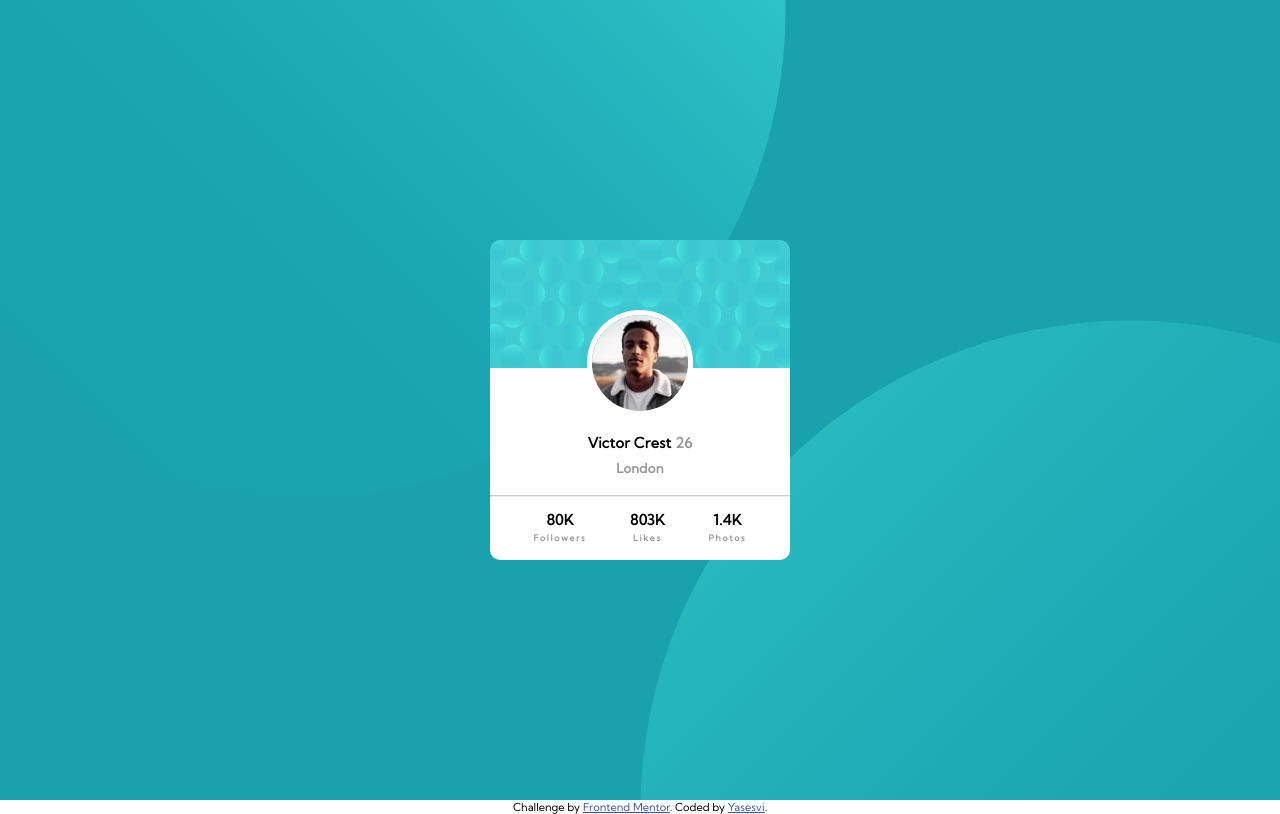
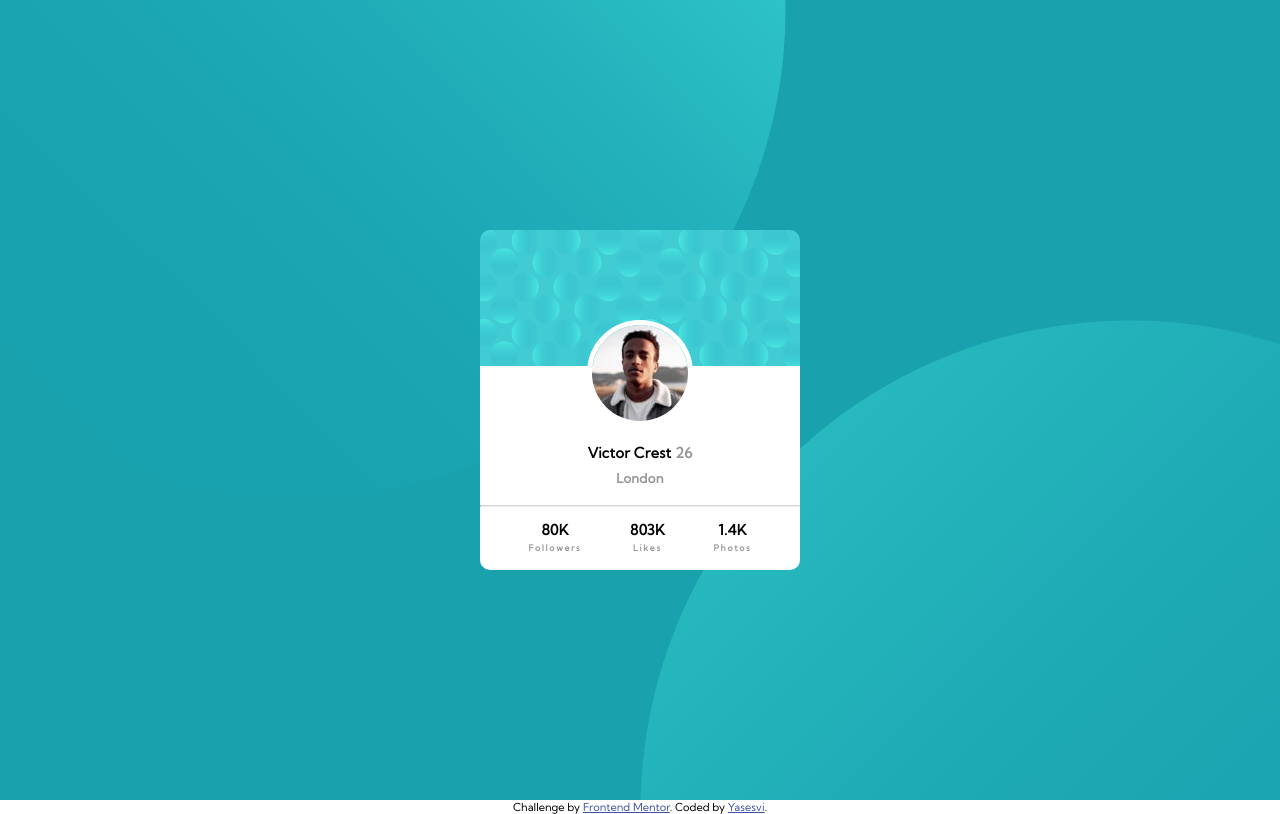
Before and after one commit to ykanche/profile-card, a plain HTML site: page index.html in a window 1280 px wide. Drawn offline with Linux system fonts and the light colour scheme.

Commit message:
Increased profile card size

```diff
--- a/index.html
+++ b/index.html
@@ -4,7 +4,8 @@
   <meta charset="UTF-8">
   <meta name="viewport" content="width=device-width, initial-scale=1.0"> <!-- displays site properly based on user's device -->
 
-  <link href='https://fonts.googleapis.com/css?family=Kumbh Sans' rel='stylesheet'>
+  <link rel="preconnect" href="https://fonts.gstatic.com">
+  <link href="https://fonts.googleapis.com/css2?family=Kumbh+Sans&display=swap" rel="stylesheet">
   <link rel="icon" type="image/png" sizes="32x32" href="./images/favicon-32x32.png">
 
   <title>Frontend Mentor | Profile card component</title>
@@ -37,8 +38,8 @@
       background: url(images/bg-pattern-card.svg), white;
       background-size: 100% 40%, 100% 60%;
       background-repeat: no-repeat, no-repeat;
-      width: 300px;
-      height: 320px;
+      width: 320px;
+      height: 340px;
       border-radius: 10px;
       display: flex;
       flex-direction: column;
@@ -77,7 +78,8 @@
 
     hr {
       margin: 0;
-      border-top: 1px solid hsl(0, 0%, 80%);
+      padding: 0;
+      border-top: 1px solid	rgb(211,211,211);
     }
 
     .profile-card-bottom {
```
